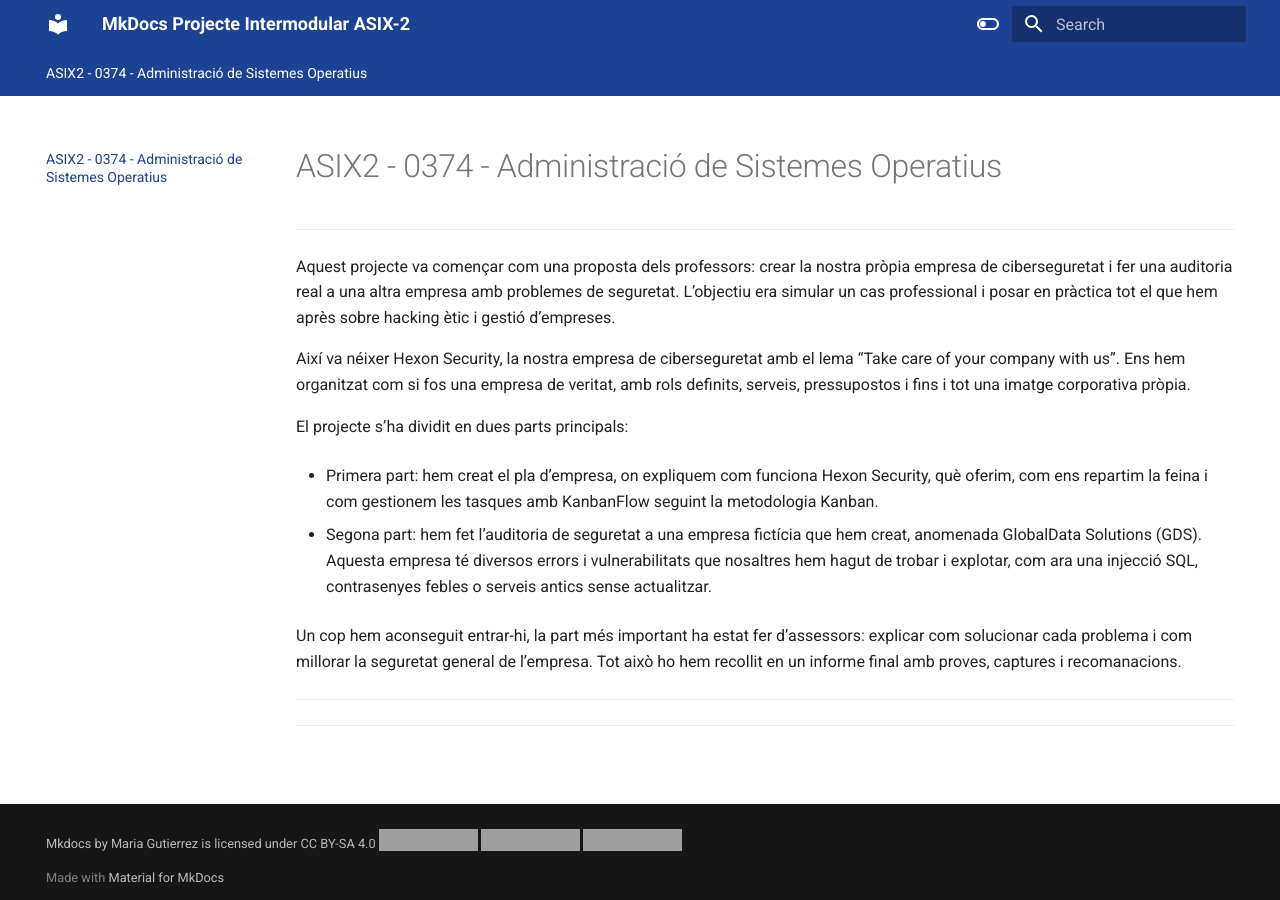
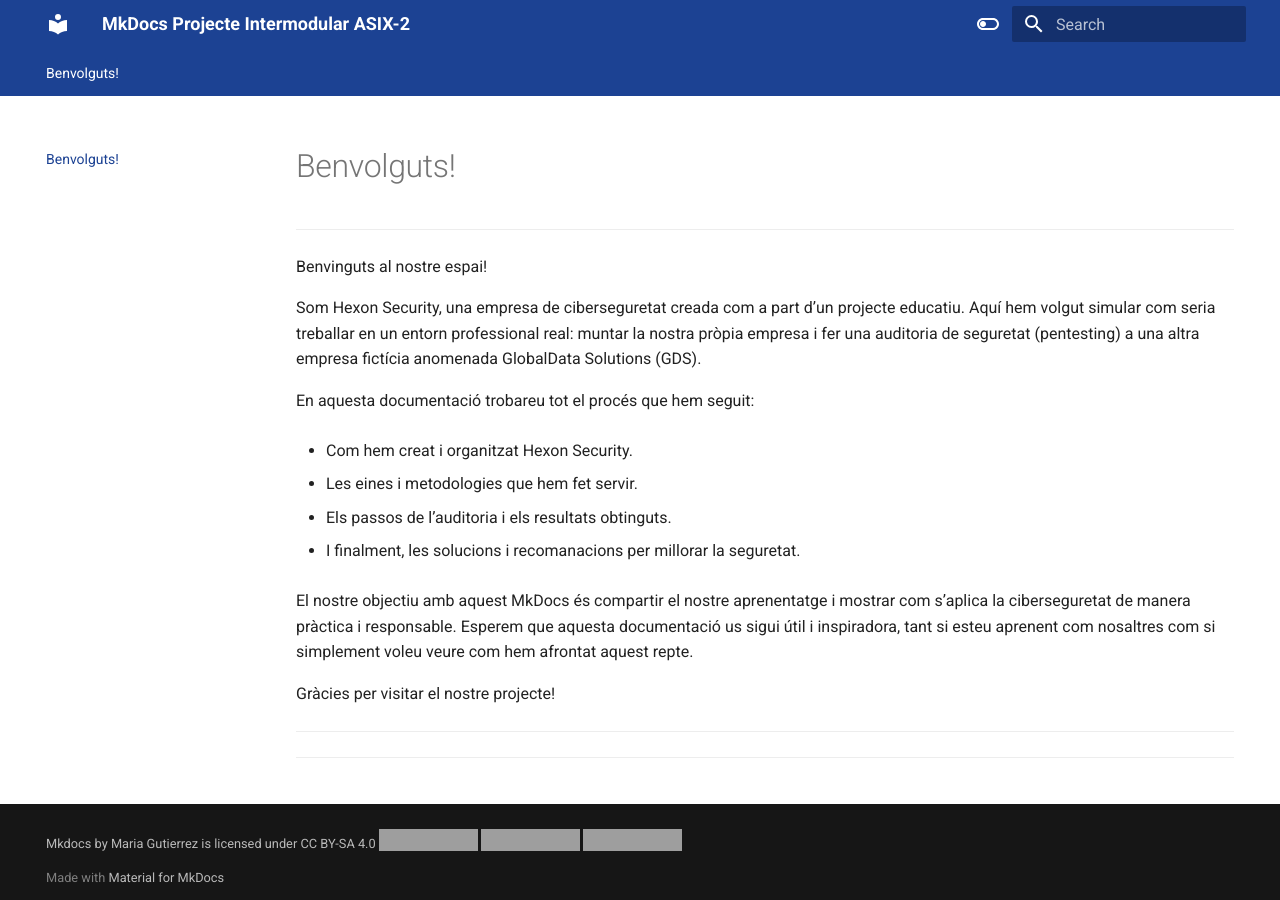
Before and after one commit to mariagutierrez03/projecte-asix2, an MkDocs documentation site: the page built from docs/index.md, in a window 1280 px wide. Built offline with MkDocs 1.6.1 and Material for MkDocs 9.7.7, drawn with Linux system fonts in a browser that asks for light colours; grey boxes are pictures that could not be loaded.

Commit message:
Update index.md

```diff
--- a/docs/index.md
+++ b/docs/index.md
@@ -1,21 +1,28 @@
 ---
 layout: default
-title: "ASIX2 - 0374 - Administració de Sistemes Operatius"
+title: "Benvolguts!"
 ---
 
 ---
 
-Aquest projecte va començar com una proposta dels professors: crear la nostra pròpia empresa de ciberseguretat i fer una auditoria real a una altra empresa amb problemes de seguretat. L’objectiu era simular un cas professional i posar en pràctica tot el que hem après sobre hacking ètic i gestió d’empreses.
+Benvinguts al nostre espai!
 
-Així va néixer Hexon Security, la nostra empresa de ciberseguretat amb el lema “Take care of your company with us”. Ens hem organitzat com si fos una empresa de veritat, amb rols definits, serveis, pressupostos i fins i tot una imatge corporativa pròpia.
+Som Hexon Security, una empresa de ciberseguretat creada com a part d’un projecte educatiu. Aquí hem volgut simular com seria treballar en un entorn professional real: muntar la nostra pròpia empresa i fer una auditoria de seguretat (pentesting) a una altra empresa fictícia anomenada GlobalData Solutions (GDS).
 
-El projecte s’ha dividit en dues parts principals:
+En aquesta documentació trobareu tot el procés que hem seguit:
 
-* Primera part: hem creat el pla d’empresa, on expliquem com funciona Hexon Security, què oferim, com ens repartim la feina i com gestionem les tasques amb KanbanFlow seguint la metodologia Kanban.
+- Com hem creat i organitzat Hexon Security.
 
-* Segona part: hem fet l’auditoria de seguretat a una empresa fictícia que hem creat, anomenada GlobalData Solutions (GDS). Aquesta empresa té diversos errors i vulnerabilitats que nosaltres hem hagut de trobar i explotar, com ara una injecció SQL, contrasenyes febles o serveis antics sense actualitzar.
+- Les eines i metodologies que hem fet servir.
 
-Un cop hem aconseguit entrar-hi, la part més important ha estat fer d’assessors: explicar com solucionar cada problema i com millorar la seguretat general de l’empresa. Tot això ho hem recollit en un informe final amb proves, captures i recomanacions.
+- Els passos de l’auditoria i els resultats obtinguts.
+
+- I finalment, les solucions i recomanacions per millorar la seguretat.
+
+El nostre objectiu amb aquest MkDocs és compartir el nostre aprenentatge i mostrar com s’aplica la ciberseguretat de manera pràctica i responsable.
+Esperem que aquesta documentació us sigui útil i inspiradora, tant si esteu aprenent com nosaltres com si simplement voleu veure com hem afrontat aquest repte.
+
+Gràcies per visitar el nostre projecte!
 
 ---
 
```
